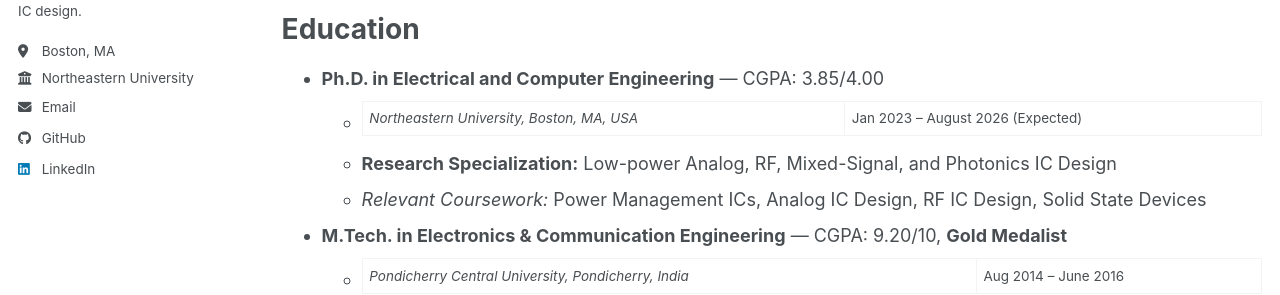
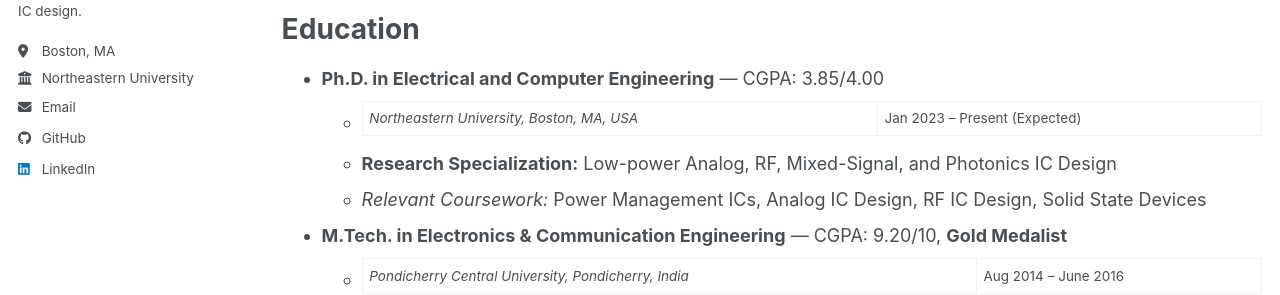
Before and after one commit to Ut1991/Ut1991.github.io, a Jekyll site: the page built from _pages/cv.md, in a window 1280 px wide and 900 px high. Shown: the part 416-711 px from the top of the window. Built offline with Jekyll 4.4.1, drawn with Linux system fonts in a browser that asks for light colours; a style sheet for code colours, icons or effects is not loaded.

Commit message:
Update cv.md

```diff
--- a/_pages/cv.md
+++ b/_pages/cv.md
@@ -20,7 +20,7 @@ Ph.D. Candidate in Electrical and Computer Engineering specializing in low-power
 Education
 ======
 * **Ph.D. in Electrical and Computer Engineering** — CGPA: 3.85/4.00
-  * *Northeastern University, Boston, MA, USA* | Jan 2023 – August 2026 (Expected)
+  * *Northeastern University, Boston, MA, USA* | Jan 2023 – Present (Expected)
   * **Research Specialization:** Low-power Analog, RF, Mixed-Signal, and Photonics IC Design
   * *Relevant Coursework:* Power Management ICs, Analog IC Design, RF IC Design, Solid State Devices
 * **M.Tech. in Electronics & Communication Engineering** — CGPA: 9.20/10, **Gold Medalist**
```
